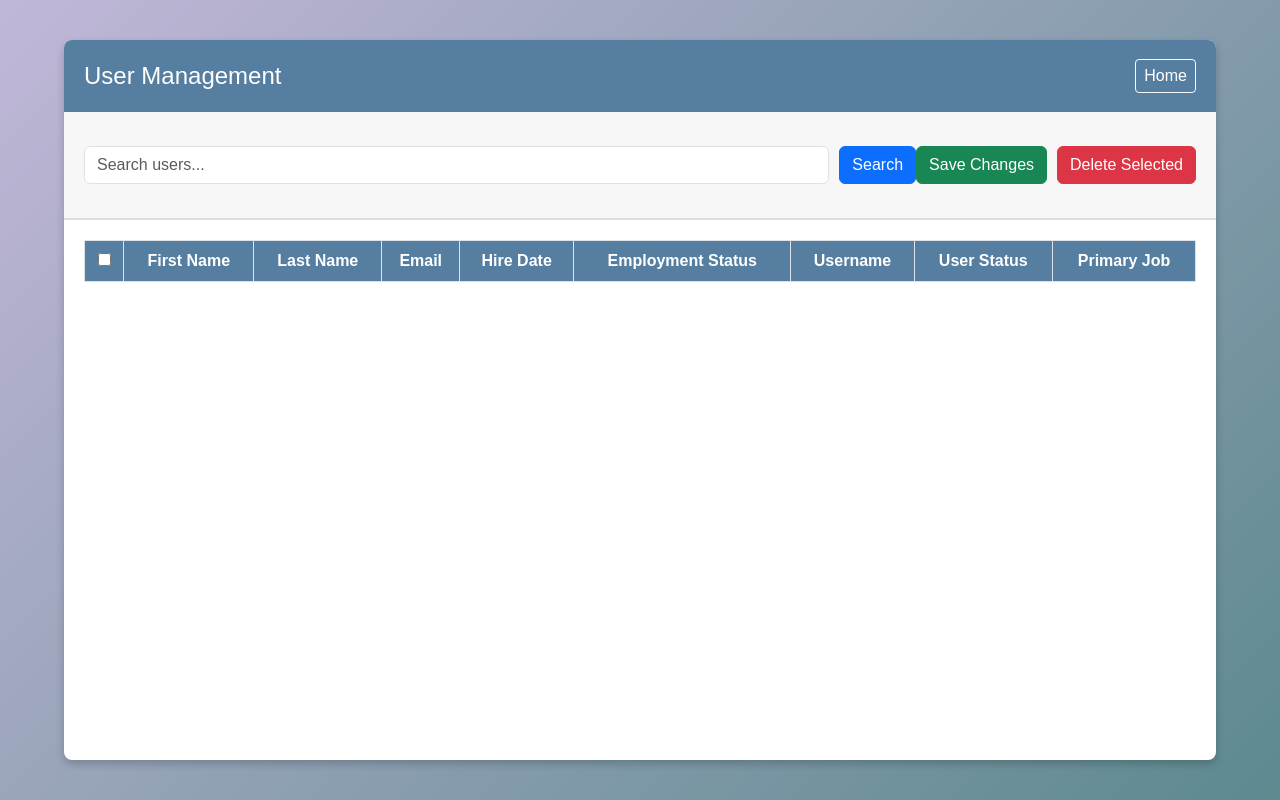
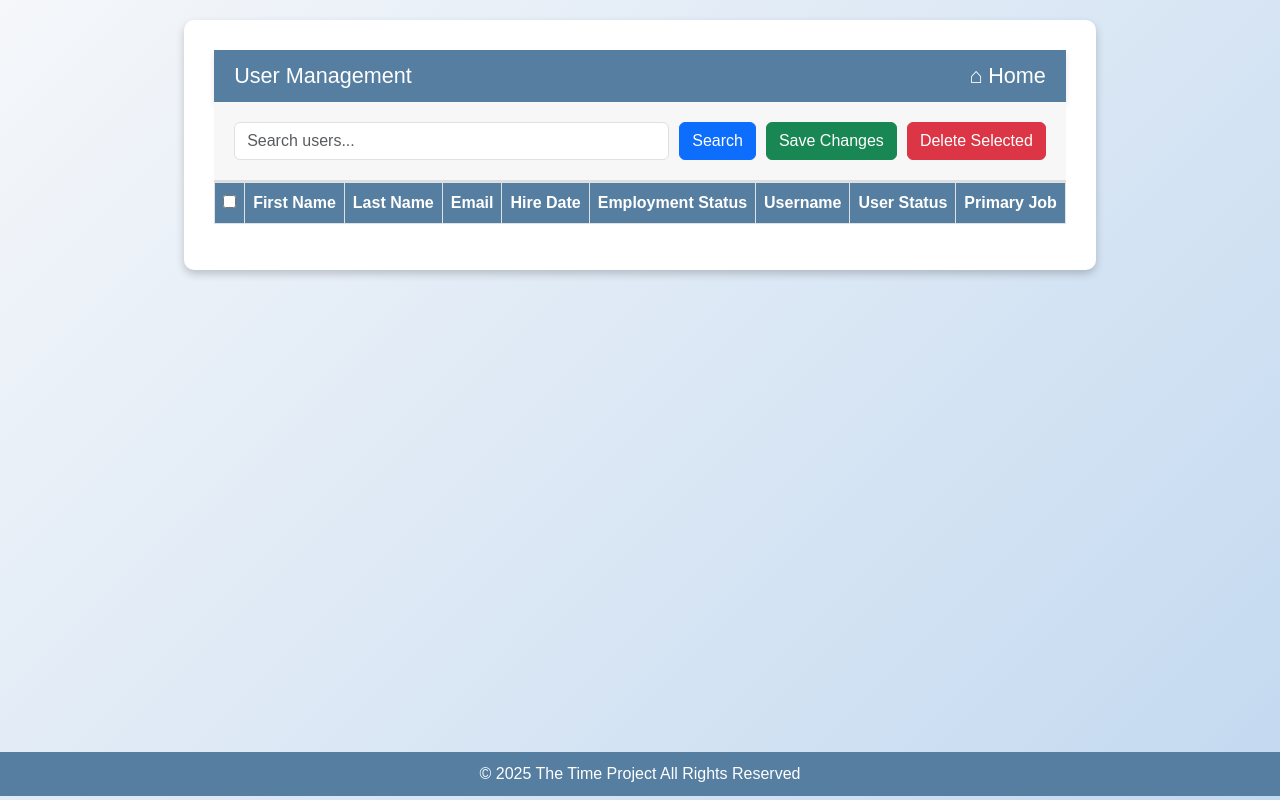
Before and after one commit to bpmc-group/bpmc, a Django app: page /administration/users/ in a window 1280 px wide. Run offline with Django 5.2, Linux system fonts and the light colour scheme; lists and menus that the app fills with data are empty; parts of the project's set-up code (start-up, migrations or seed data) failed here and were passed over; some libraries are stand-ins or nearby versions.

Commit message:
standardizing admin app

```diff
--- a/administration/static/administration/admin_std_styles.css
+++ b/administration/static/administration/admin_std_styles.css
@@ -36,12 +36,14 @@ body {
 .container{
   flex:1;
   margin: 20px auto;
-  max-width: 800px !important;
+  /* max-width: 800px !important; */
   padding: 30px;
   background: white;
   border-radius: 10px;
   box-shadow: 0px 4px 8px rgba(0, 0, 0, 0.2);
   max-height: fit-content;
+  max-width: fit-content;
+  min-width: 800px;
 }
 .container h1 {
     font-size:2rem;
@@ -83,3 +85,40 @@ body {
     padding: 10px;
     font-size: 1rem;
 }
+/* Used by the User Management screen */
+.actions-container {
+    flex: 0 0 5%;
+    padding: 20px;
+    background-color: #f7f7f7;
+    border-bottom: 2px solid #ddd;
+    display: flex;
+    justify-content: space-between;
+    align-items: center;
+}
+.table-container {
+    flex: 1;
+    overflow-y: auto;
+    /*padding: 20px;*/
+}
+.search-bar {
+    display: flex;
+    align-items: center;
+    gap: 10px;
+    flex: 1;
+}
+.action-buttons {
+    display: flex;
+    gap: 10px;
+    padding-left: 10px;
+}
+.table th {
+    background-color: #557ea1;
+    color: white;
+    text-align: center;
+}
+.table td {
+    text-align: center;
+}
+.table-striped tbody tr:nth-of-type(odd) {
+    background-color: #f9f9f9;
+}
--- a/administration/templates/administration/add_user.html
+++ b/administration/templates/administration/add_user.html
@@ -3,7 +3,7 @@
 <title>{% block title %}Add User{% endblock %}</title>
 
 {% block content %}
-    <!-- Top Bar -->
+    <!-- Top bar with name of view and the Home link  -->
     <div class="top-bar">
         <span>Add User</span>
         <a href="http://127.0.0.1:8000/auth/home/" class="home-icon">&#x2302; Home</a>
--- a/administration/templates/administration/admin_std_template.html
+++ b/administration/templates/administration/admin_std_template.html
@@ -8,6 +8,7 @@
     <link href="https://cdn.jsdelivr.net/npm/bootstrap@5.3.3/dist/css/bootstrap.min.css" rel="stylesheet">
     <link href={% static 'administration/admin_std_styles.css' %} rel="stylesheet" >
     <!-- our css needs to load last because bootstrap uses many of same names as our css -->
+    <script src="https://cdn.jsdelivr.net/npm/bootstrap@5.3.3/dist/js/bootstrap.bundle.min.js"></script>
 </head>
 <body>
 <!-- Main Content -->
@@ -17,7 +18,6 @@
     <div class="footer fixed-bottom">
         &copy; 2025  The Time Project All Rights Reserved
     </div>
-    <script src="https://cdn.jsdelivr.net/npm/bootstrap@5.3.3/dist/js/bootstrap.bundle.min.js"></script>
 </body>
 
 </html>
--- a/administration/templates/administration/function_access_profiles.html
+++ b/administration/templates/administration/function_access_profiles.html
@@ -1,4 +1,4 @@
-{% extends "TheTimeProject/std.html" %}
+{% extends "administration/admin_std_template.html" %}
 
 <title>{% block title %}Function Access Profile{% endblock %}</title>
 
@@ -24,6 +24,4 @@
             </li>
         </ul>
     </div>
-
-    <script src="https://cdn.jsdelivr.net/npm/bootstrap@5.3.0-alpha1/dist/js/bootstrap.bundle.min.js"></script>
 {% endblock %}
--- a/administration/templates/administration/user_management.html
+++ b/administration/templates/administration/user_management.html
@@ -1,95 +1,17 @@
-<!DOCTYPE html>
-<html lang="en">
-<head>
-    <meta charset="UTF-8">
-    <meta name="viewport" content="width=device-width, initial-scale=1.0">
-    <title>User Management</title>
-    <link href="https://cdn.jsdelivr.net/npm/bootstrap@5.3.0-alpha1/dist/css/bootstrap.min.css" rel="stylesheet">
-    <style>
-        body {
-            margin: 0;
-            font-family: Arial, sans-serif;
-            background: linear-gradient(135deg, #c1b7d8, #5d898f);
-            height: 100vh;
-            display: flex;
-            justify-content: center;
-            align-items: center;
-        }
-        .main-container {
-            width: 90%;
-            height: 90%;
-            background: white;
-            border-radius: 8px;
-            box-shadow: 0px 4px 8px rgba(0, 0, 0, 0.2);
-            display: flex;
-            flex-direction: column;
-            overflow: hidden;
-        }
-        .header {
-            flex: 0 0 10%;
-            background-color: #557ea1;
-            color: white;
-            display: flex;
-            justify-content: space-between;
-            align-items: center;
-            padding: 10px 20px;
-            font-size: 1.5rem;
-        }
-        .header a {
-            text-decoration: none;
-            color: white;
-            font-size: 1rem;
-        }
-        .header a:hover {
-            color: #B0E0E6;
-        }
-        .top-container {
-            flex: 0 0 15%;
-            padding: 20px;
-            background-color: #f7f7f7;
-            border-bottom: 2px solid #ddd;
-            display: flex;
-            justify-content: space-between;
-            align-items: center;
-        }
-        .bottom-container {
-            flex: 1;
-            overflow-y: auto;
-            padding: 20px;
-        }
-        .search-bar {
-            display: flex;
-            align-items: center;
-            gap: 10px;
-            flex: 1;
-        }
-        .action-buttons {
-            display: flex;
-            gap: 10px;
-        }
-        .table th {
-            background-color: #557ea1;
-            color: white;
-            text-align: center;
-        }
-        .table td {
-            text-align: center;
-        }
-        .table-striped tbody tr:nth-of-type(odd) {
-            background-color: #f9f9f9;
-        }
-    </style>
-</head>
-<body>
-    <div class="main-container">
+{% extends "administration/admin_std_template.html" %}
+
+<title>{% block title %}Create Access Profile{% endblock %}</title>
+
+{% block content %}
+    <div class="container">
         <!-- Header -->
-        <div class="header">
+        <div class="top-bar">
             <span>User Management</span>
-            <a href="http://127.0.0.1:8000/auth/home/" class="btn btn-outline-light btn-sm">Home</a>
+            <a href="http://127.0.0.1:8000/auth/home/" class="home-icon">&#x2302; Home</a>
         </div>
 
         <!-- Top Container -->
-        <div class="top-container">
+        <div class="actions-container">
             <div class="search-bar">
                 <input type="text" id="search-input" class="form-control" placeholder="Search users...">
                 <button class="btn btn-primary" onclick="searchUsers()">Search</button>
@@ -100,8 +22,8 @@
             </div>
         </div>
 
-        <!-- Bottom Container -->
-        <div class="bottom-container">
+        <!-- container -->
+        <div class="table-container">
             <table class="table table-striped table-bordered">
                 <thead>
                     <tr>
@@ -190,5 +112,4 @@
 
         fetchUsers();
     </script>
-</body>
-</html>
+{% endblock %}
```
Also changed, not shown: administration/templates/administration/assign_profiles_to_user.html (+4 -7 lines), administration/templates/administration/create_access_profile.html (+2 -7 lines), administration/templates/administration/edit_access_profile.html (+3 -7 lines).
